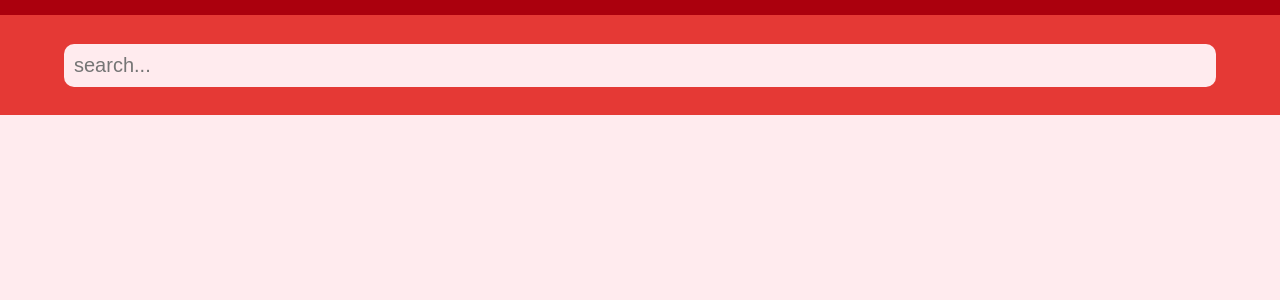
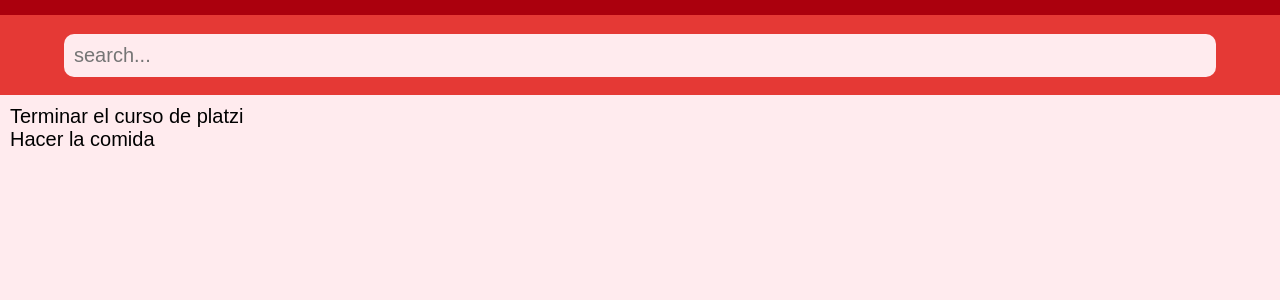
Before and after one commit to Cold2324/Todo, a React (Create React App) app: page / in a window 1280 px wide. Shown: the top 300 px of the page. Built offline with nearby package versions, Linux system fonts and the light colour scheme; a web font is replaced by a local one.

Commit message:
Body and Task component created

```diff
--- a/src/App.jsx
+++ b/src/App.jsx
@@ -1,11 +1,23 @@
 import React from "react";
-import { Header } from './components/index'
+import { Header, Body, TaskItem } from './components/index'
 
 function App() {
+  const tasks = [
+    { text: 'Terminar el curso de platzi', completed: false },
+    { text: 'Hacer la comida', completed: false }
+  ]
   return (
     <>
       <Header />
-
+      <Body>
+        <div className="body--tasks-containter">
+          {
+            tasks.map(task => (
+              <TaskItem task={task} />
+            ))
+          }
+        </div>
+      </Body>
     </>
   );
 }
--- /dev/null
+++ b/src/components/body/Body.jsx
@@ -0,0 +1,12 @@
+import React from 'react'
+import '../../sass/body/body.scss'
+function Body(props) {
+
+  return (
+    <section>
+      {props.children}
+    </section>
+  )
+}
+
+export default Body
--- /dev/null
+++ b/src/components/body/TaskItem.jsx
@@ -0,0 +1,11 @@
+import React from 'react'
+
+function TaskItem({ task }) {
+  return (
+    <div className="body--task-item">
+      <span>{task.text}</span>
+    </div>
+  )
+}
+
+export default TaskItem
--- a/src/components/index.js
+++ b/src/components/index.js
@@ -1 +1,3 @@
 export { default as Header } from './header/Header'
+export { default as TaskItem } from './body/TaskItem'
+export { default as Body } from './body/Body'
--- /dev/null
+++ b/src/sass/body/body.scss
@@ -0,0 +1,8 @@
+@import "../colors/light.scss";
+
+section {
+  width: 100%;
+  height: 100%;
+  min-height: 651px;
+  padding: 10px;
+}
--- a/src/sass/header/header.scss
+++ b/src/sass/header/header.scss
@@ -8,12 +8,12 @@
 
 .header--search-container {
   width: 100%;
-  height: 100px;
+  height: 80px;
   background-color: $red;
 }
 
 #header--search-subcontainer {
-  height: 100px;
+  height: 80px;
   display: flex;
   justify-content: center;
   align-items: center;
```
